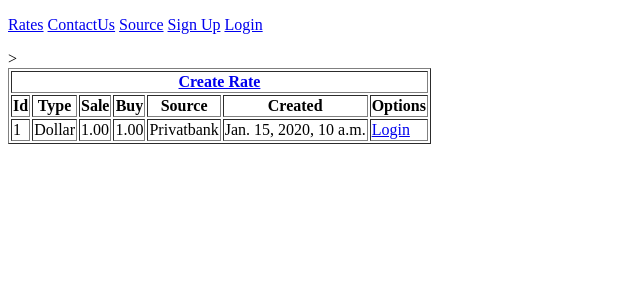
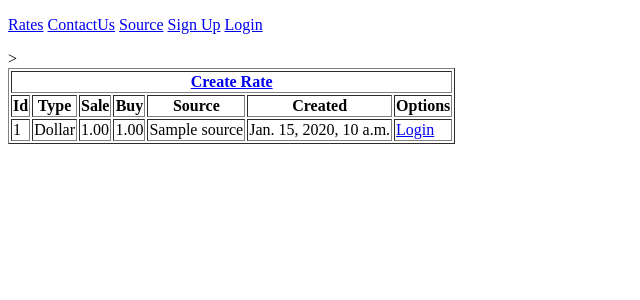
Before and after one commit to MRuletkin/Currency, a Django app: page /currency/rate/list/ in a window 1280 px wide. Shown: the top 300 px of the page, without its empty margins (0-640 px from the left). Run offline with Django 3.2, Linux system fonts and the light colour scheme; tables that the repository leaves empty hold one stand-in row (values such as "Sample post").

Commit message:
Homework_14

```diff
--- a/app/currency/models.py
+++ b/app/currency/models.py
@@ -11,10 +11,7 @@ class Rate(models.Model):
         choices=mch.RateTypeChoices.choices,
         default=mch.RateTypeChoices.USD,
     )
-    source = models.PositiveIntegerField(
-        choices=mch.RateSourceChoices.choices,
-        default=mch.RateSourceChoices.PB,
-    )
+    source = models.ForeignKey('currency.Source', on_delete=models.CASCADE)
 
 
 class ContactUs(models.Model):
@@ -34,6 +31,9 @@ class Source(models.Model):
     name = models.CharField(max_length=64)
     created = models.DateTimeField(auto_now_add=True)
 
+    def __str__(self):
+        return self.name
+
 
 class RequestResponseLog(models.Model):
     path = models.CharField(max_length=255)
--- a/app/currency/templates/currency/rate_list.html
+++ b/app/currency/templates/currency/rate_list.html
@@ -23,7 +23,7 @@
         <td> {{ rate.get_type_display }} </td>
         <td> {{ rate.sale }}</td>
         <td> {{ rate.buy }}</td>
-        <td> {{ rate.get_source_display }} </td>
+        <td> {{ rate.source.name }} </td>
         <td> {{ rate.created }}</td>
 
         {% if request.user.is_authenticated %}
--- a/app/currency/views.py
+++ b/app/currency/views.py
@@ -16,7 +16,7 @@ from django.views.generic import (
 
 
 class RateListView(ListView):
-    queryset = Rate.objects.all()
+    queryset = Rate.objects.all().select_related('source')
 
 
 class RateCreateView(CreateView):
```
Also changed, not shown: app/accounts/migrations/0001_initial.py, app/currency/migrations/0001_initial.py, app/currency/migrations/0002_alter_rate_type.py (deleted), app/currency/migrations/0002_contactus.py (deleted), app/currency/migrations/0003_auto_20211109_0913.py (deleted), app/currency/migrations/0004_requestresponselog.py (deleted).
